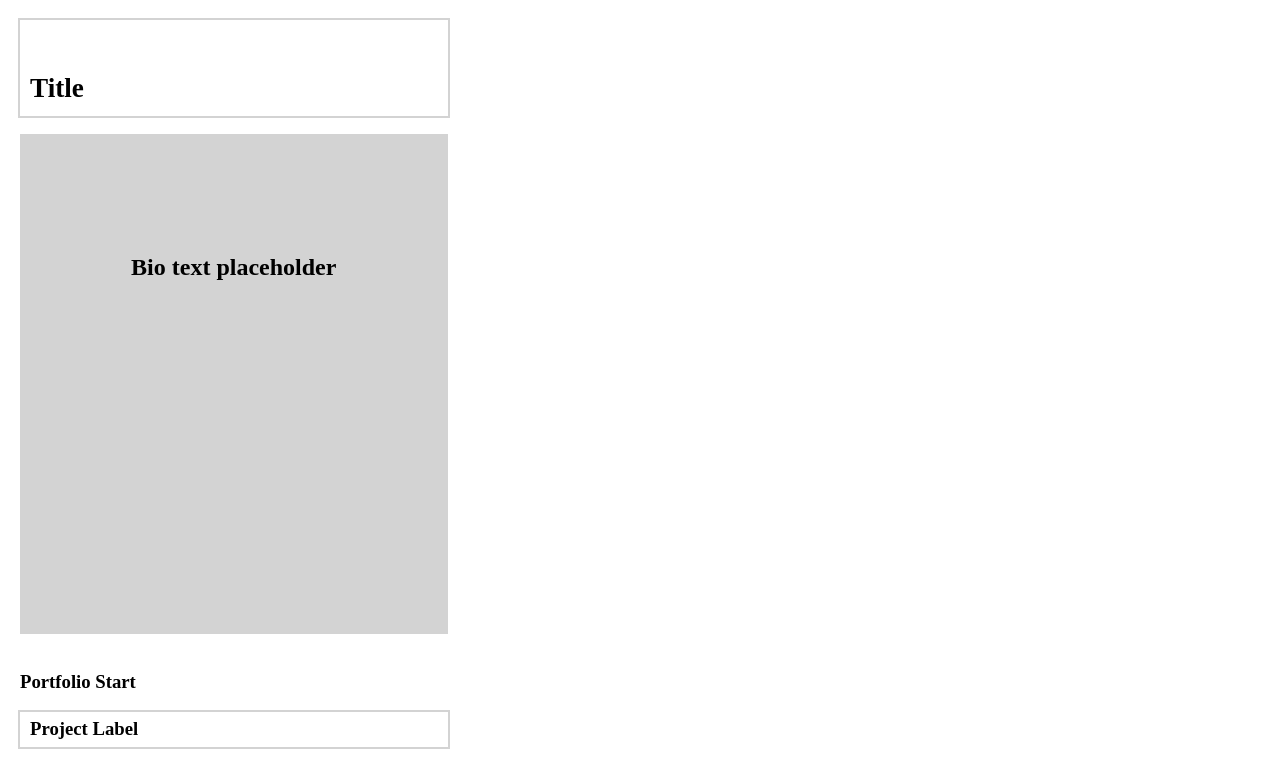
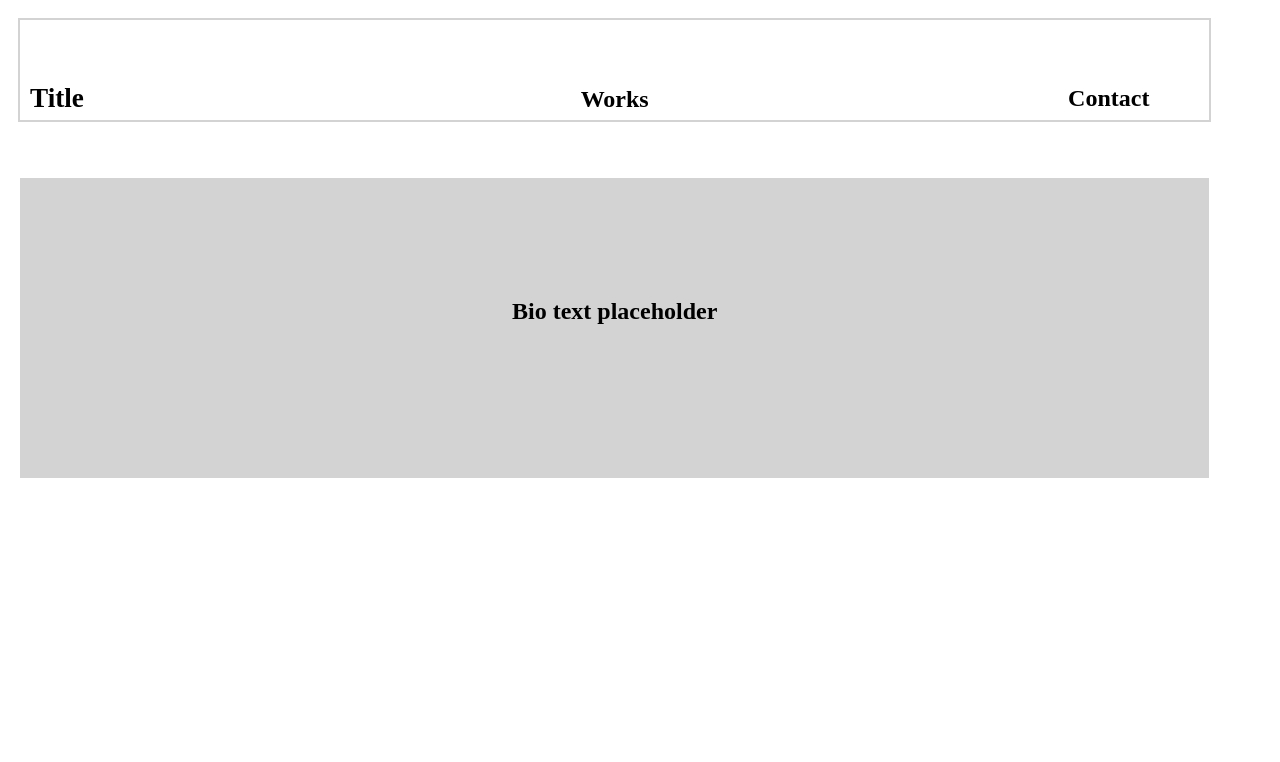
Before and after one commit to litlgub/Portfolio-Wireframes, a plain HTML site: page index.html in a window 1280 px wide. Shown: the top 762 px of the page. Drawn offline with Linux system fonts and the light colour scheme.

Commit message:
finished mediascreen

```diff
--- a/index.html
+++ b/index.html
@@ -8,9 +8,9 @@
   </head>
   <body class="body">
     <header class="header">
-      <h2 class="headline">Title</h2>
+      <h2 class="headline">Title</h2><h2 class="portlink"><a href="#">Works</a></h2><h2 class="contactlink"><a href="#">Contact</a></h2>
     </header>
-    <br>
+
 
     <main class="main">
       <h2> Bio text placeholder</h2>
@@ -36,9 +36,9 @@
 <a href="https://github.com/litlgub/FinalQuizApp">Repo</a>
 <a href="https://litlgub.github.io/FinalQuizApp">Live</a>
 
-    </section>
+
     <br />
-<section>
+
       <h3>Contact {</h3>
       <div class="title">
       <a href= mailto:litlgub@yahoo.com>litlgub@yahoo.com<h3>
--- a/style.css
+++ b/style.css
@@ -4,7 +4,7 @@
 .body{
   margin-left: 20px;
   margin-top: 20px;
-  max-width: 450px;
+
 }
 main{
   width: 95%;
@@ -26,19 +26,36 @@ main{
   width: 95%;
   padding: 10px;
   outline: 2px solid lightgray;
+  display: inline-block;
+  max-height: 100px;
+
+}
+.portlink {
+  position: relative;
+  text-align: center;
+  bottom: 20px;
+  visibility: hidden;
+}
+.contactlink {
+  position: relative;
+  text-align: right;
+  margin-right: 50px;
+  bottom: 68px;
+  visibility: hidden;
 }
 
 .headline{
   position: relative;
-  top: 20px;
+  top: 30px;
   font-size: 1.7rem;
 }
 
 .title{
-    width: 95%;
+  width: 95%;
   padding: 10px;
   outline: 2px solid lightgray;
   height: 35px;
+
 }
 .projectlabel{
   position: relative;
@@ -61,3 +78,25 @@ p {
   bottom: 30px;
 
 }
+@media screen and (min-width: 680px) {
+  .portfolio{
+    visibility: hidden;
+  }
+  .contact{
+    visibility: hidden;
+  }
+  main {
+    height: 300px;
+  }
+  .portlink {
+    visibility: visible;
+  }
+  a{
+    text-decoration: none;
+    color: black;
+  }
+  .contactlink {
+    visibility: visible;
+  }
+
+}
```
